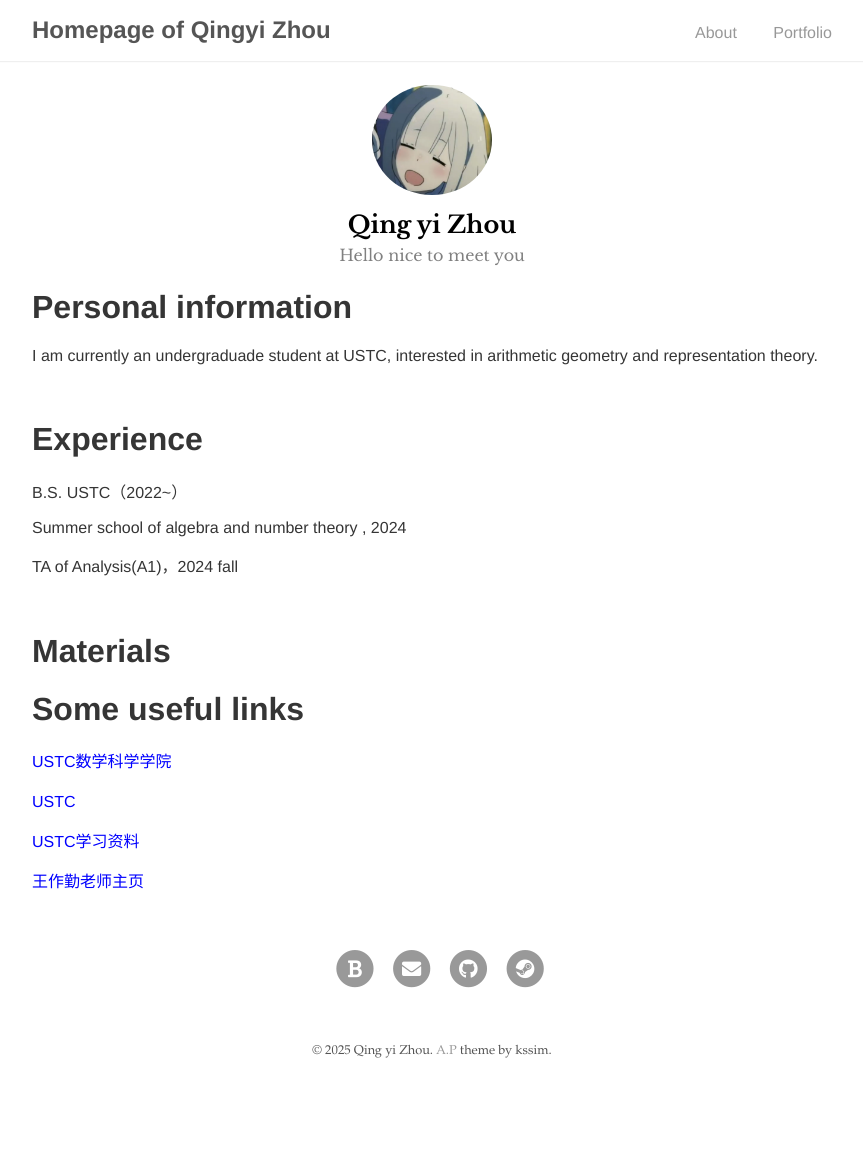
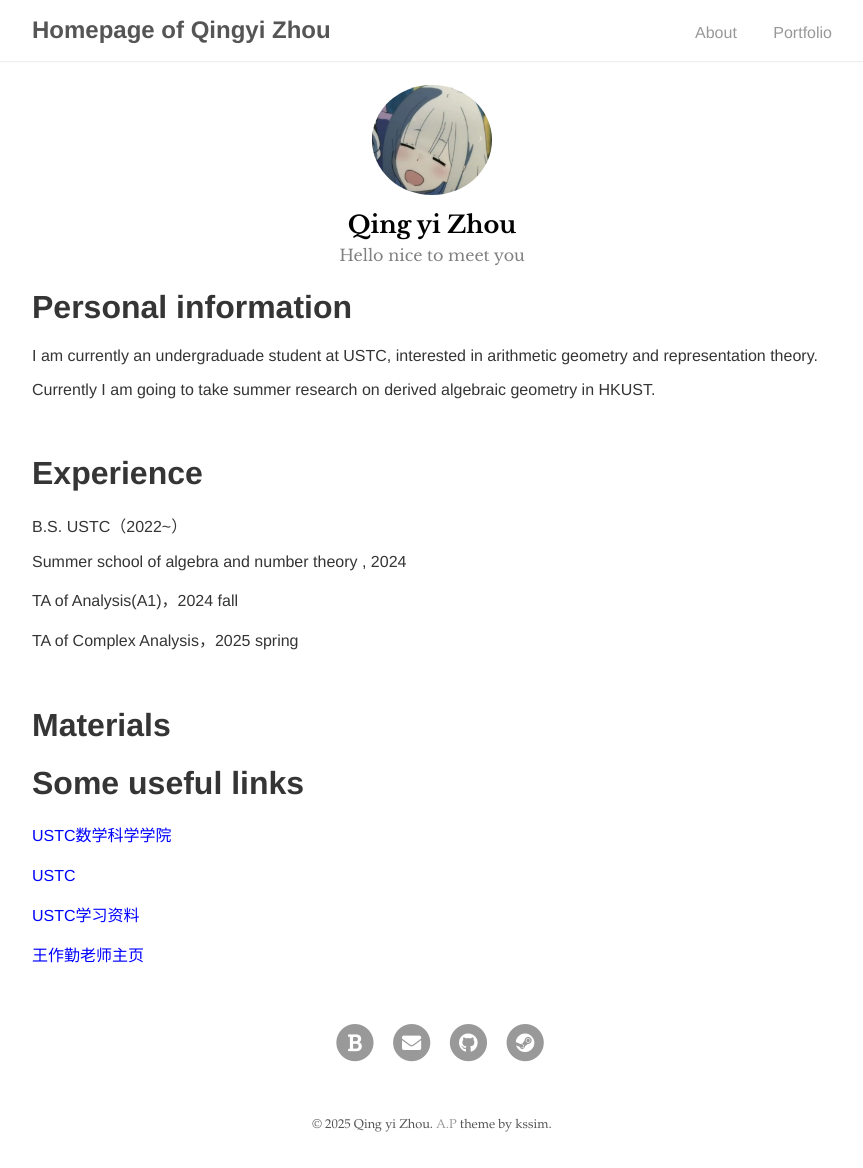
Before and after one commit to zqygg/zqygg.github.io, a Jekyll site: the page built from index.md, in a window 1280 px wide. Shown: the whole page, without its empty margins (208-1071 px from the left). Built offline with Jekyll 4.4.1, drawn with Linux system fonts in a browser that asks for light colours; our own code applies the rules of GitHub Pages for plain Markdown files; before the commit the page ends 1094 px from its top, so only the background shows below that.

Commit message:
Update index.md

```diff
--- a/index.md
+++ b/index.md
@@ -4,6 +4,8 @@ layout: about
 
 # Personal information
 I am currently an undergraduade student at USTC, interested in arithmetic geometry and representation theory.
+
+Currently I am going to take summer research on derived algebraic geometry in HKUST.
 
 <br/>
 
@@ -13,6 +15,8 @@ B.S. USTC（2022~）
 Summer school of algebra and number theory , 2024
 
 TA of Analysis(A1)，2024 fall
+
+TA of Complex Analysis，2025 spring
 
 <br/>
 
```
